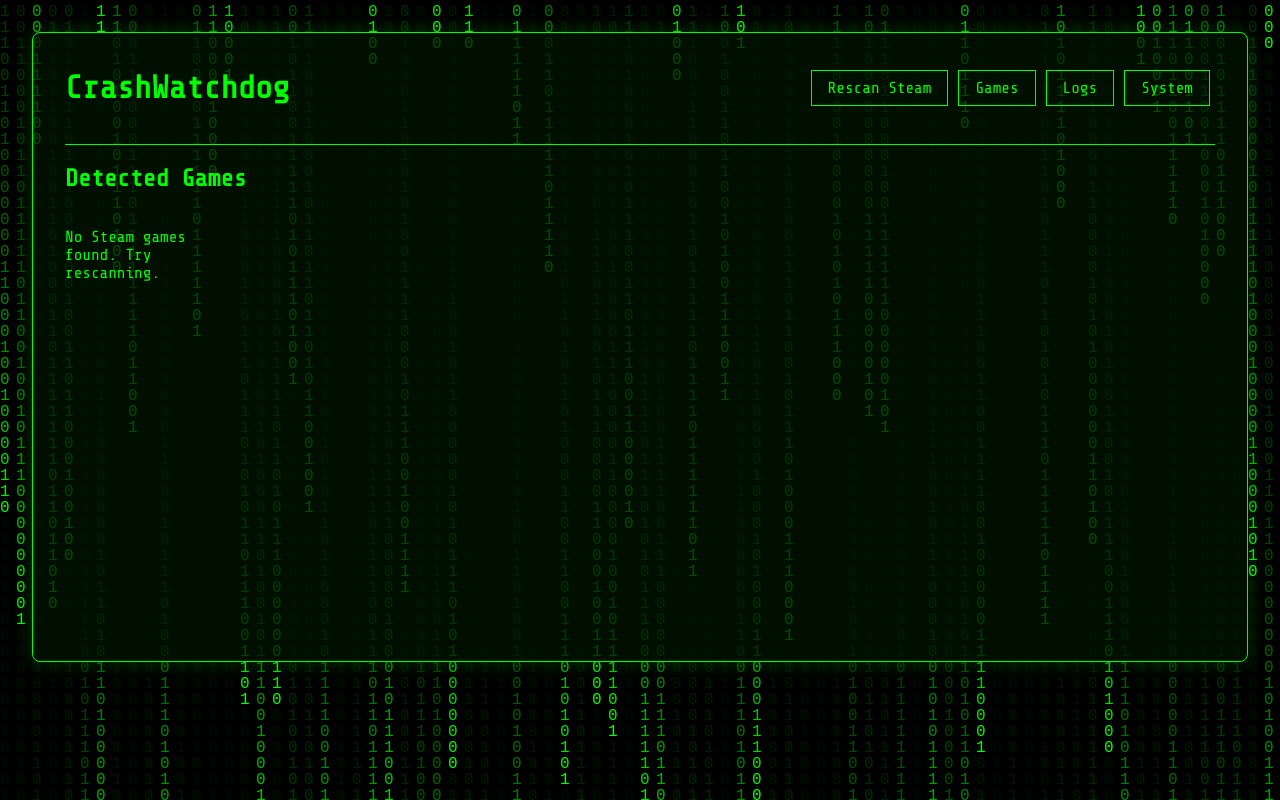
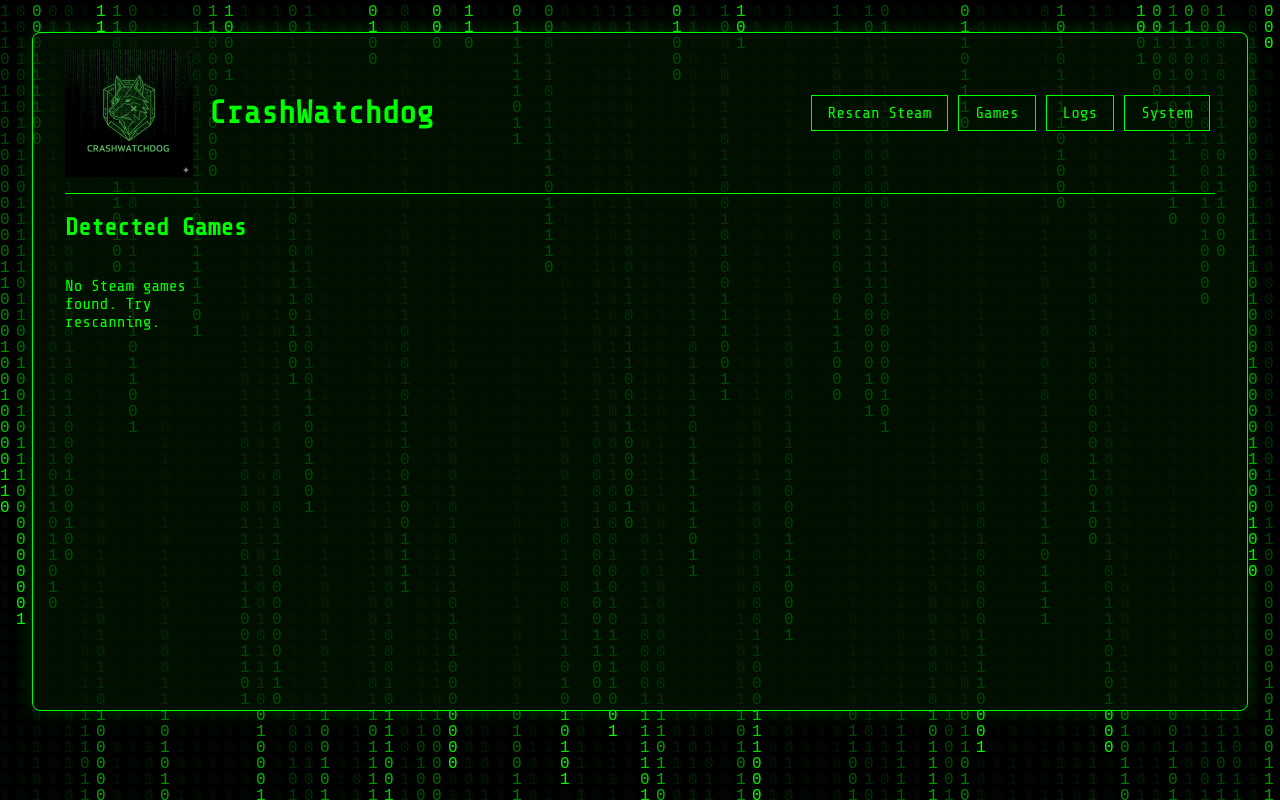
Before and after one commit to Maxingitout/Crashwatchdog, a React (Vite) app: page / in a window 1280 px wide. Built offline with nearby package versions, Linux system fonts and the light colour scheme.

Commit message:
feat: Add application logo to header

```diff
--- a/src/App.jsx
+++ b/src/App.jsx
@@ -1,20 +1,19 @@
 import React, { useState, useEffect, useRef } from 'react';
 import MatrixRain from './components/MatrixRain.jsx';
 import './index.css';
+import logo from './assets/logo.png';
 
 function App() {
   const [activeView, setActiveView] = useState('games');
   const [games, setGames] = useState([]);
   const [logs, setLogs] = useState([]);
   const [metrics, setMetrics] = useState(null);
-  // New state to track the monitoring status
   const [monitoringStatus, setMonitoringStatus] = useState({ active: false, game: null, hang: false });
   const logContainerRef = useRef(null);
 
-  // This useEffect hook sets up all the listeners to the backend
   useEffect(() => {
     const api = window.electronAPI;
-    if (!api) return; // Exit if the API bridge isn't available
+    if (!api) return;
 
     const scanGames = async () => {
       const foundGames = await api.scanSteamGames();
@@ -22,29 +21,24 @@ function App() {
     };
     scanGames();
 
-    // Set up all event listeners and store their cleanup functions
     const listeners = [
       api.onLogUpdate((logLine) => setLogs((prev) => [...prev, logLine])),
       api.onSystemMetricsUpdate((newMetrics) => setMetrics(newMetrics)),
       api.onMonitoringStopped(() => setMonitoringStatus({ active: false, game: null, hang: false })),
-      // This is the new listener for our hang detection feature
       api.onMonitoringHanged(() => setMonitoringStatus((prev) => ({ ...prev, hang: true }))),
     ];
 
-    // Return a single cleanup function that removes all listeners
     return () => {
       listeners.forEach(removeListener => removeListener());
     };
   }, []);
 
-  // Auto-scrolls the log view to the bottom
   useEffect(() => {
     if (logContainerRef.current) {
       logContainerRef.current.scrollTop = logContainerRef.current.scrollHeight;
     }
   }, [logs]);
 
-  // --- Event Handlers ---
   const handleRescan = async () => {
     if (window.electronAPI) {
       setLogs((prev) => [...prev, '[INFO] Rescanning for Steam games...']);
@@ -67,7 +61,7 @@ function App() {
     }
   };
 
-  // --- View Components ---
+  // --- FULLY IMPLEMENTED VIEW COMPONENTS ---
   const GamesView = () => (
     <div>
       <h2>Detected Games</h2>
@@ -114,17 +108,20 @@ function App() {
       ) : (
         <p>Loading system metrics...</p>
       )}
-      <p style={{ fontSize: '0.8em', opacity: 0.7 }}>Note: GPU monitoring is highly platform-specific and not implemented.</p>
+      <p style={{ fontSize: '0.8em', opacity: 0.7 }}>Note: GPU monitoring is not implemented.</p>
     </div>
   );
+  // ------------------------------------
 
-  // --- Main Render Output ---
   return (
     <>
       <MatrixRain />
       <div style={styles.mainContent}>
         <header style={styles.header}>
-          <h1>CrashWatchdog</h1>
+          <div style={styles.titleContainer}>
+            <img src={logo} alt="CrashWatchdog Logo" style={styles.logo} />
+            <h1>CrashWatchdog</h1>
+          </div>
           <div>
             <button style={styles.button} onClick={handleRescan}>Rescan Steam</button>
             <button style={styles.button} onClick={() => setActiveView('games')}>Games</button>
@@ -133,11 +130,9 @@ function App() {
           </div>
         </header>
 
-        {/* This banner only appears when monitoring is active */}
         {monitoringStatus.active && (
           <div style={styles.statusBanner}>
             Monitoring: {monitoringStatus.game}
-            {/* This message only appears if a hang is detected */}
             {monitoringStatus.hang && <span style={styles.hangText}> - HANG DETECTED</span>}
             <button style={{...styles.button, marginLeft: '20px'}} onClick={handleStopMonitoring}>Stop</button>
           </div>
@@ -153,8 +148,16 @@ function App() {
   );
 }
 
-// --- Styles Object ---
 const styles = {
+  logo: {
+    width: '128px',
+    height: '128px',
+    marginRight: '1rem',
+  },
+  titleContainer: {
+    display: 'flex',
+    alignItems: 'center',
+  },
   mainContent: {
     position: 'relative',
     zIndex: 1,
@@ -173,7 +176,7 @@ const styles = {
     cursor: 'pointer',
     fontFamily: "'Share Tech Mono', monospace",
     fontSize: '1em',
-    color: '#00ff00', // Ensure button text is green
+    color: '#00ff00',
   },
   header: {
     display: 'flex',
@@ -183,9 +186,7 @@ const styles = {
     paddingBottom: '1rem',
     marginBottom: '1rem',
   },
-  viewContainer: {
-    minHeight: '60vh',
-  },
+  viewContainer: { minHeight: '60vh' },
   grid: {
     display: 'grid',
     gridTemplateColumns: 'repeat(auto-fill, minmax(150px, 1fr))',
@@ -223,7 +224,7 @@ const styles = {
     alignItems: 'center',
   },
   hangText: {
-    color: '#ff4d4d', // A brighter red for better visibility
+    color: '#ff4d4d',
     fontWeight: 'bold',
     textShadow: '0 0 5px red',
   },
```
Also changed, not shown: src/main.js (+29 -8 lines), logo.png (added), src/assets/logo.png (added).
